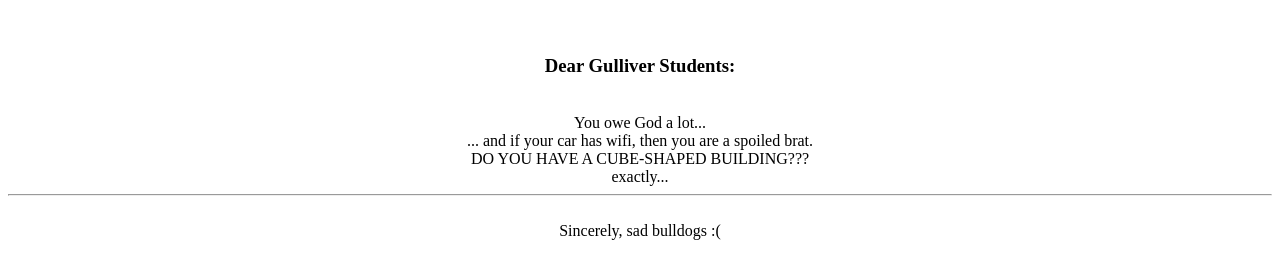
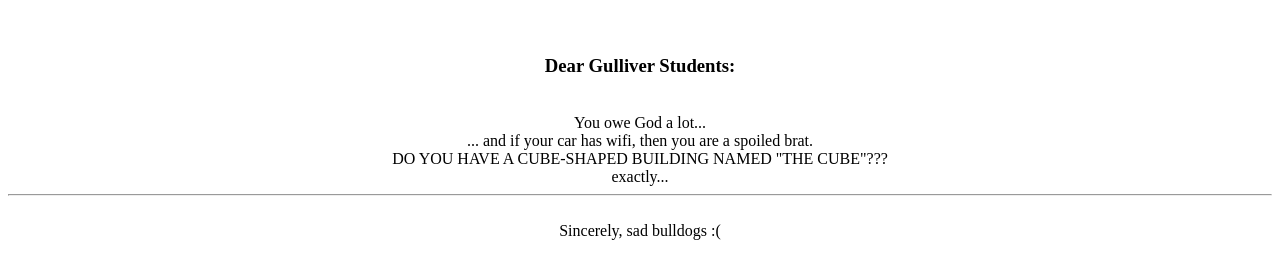
Before and after one commit to jiekaitao/msromerorocks, a plain HTML site: page index.html in a window 1280 px wide. Shown: the part 48-326 px from the top of the page. Drawn offline with Linux system fonts and the light colour scheme.

Commit message:
Update index.html

```diff
--- a/index.html
+++ b/index.html
@@ -13,7 +13,7 @@
     <br>
     ... and if your car has wifi, then you are a spoiled brat.
     <br>
-    DO YOU HAVE A CUBE-SHAPED BUILDING???
+    DO YOU HAVE A CUBE-SHAPED BUILDING NAMED "THE CUBE"???
     <br>
     exactly...
     <br>
```
